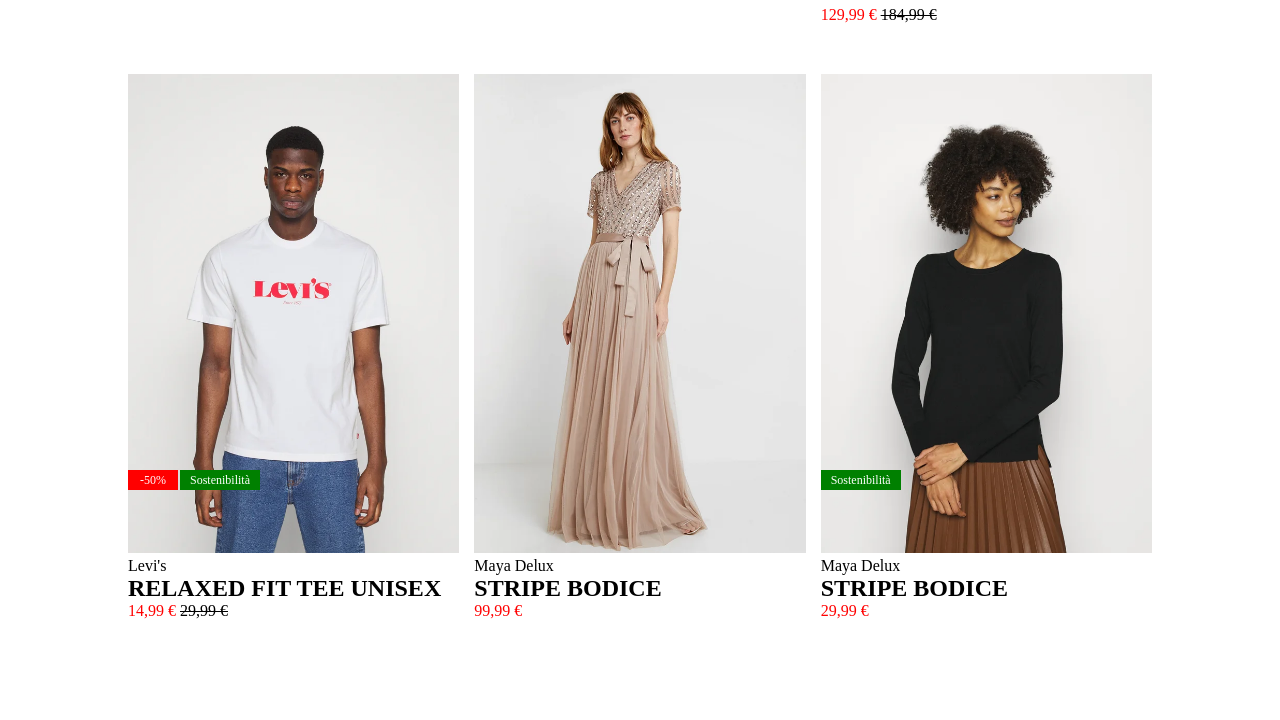
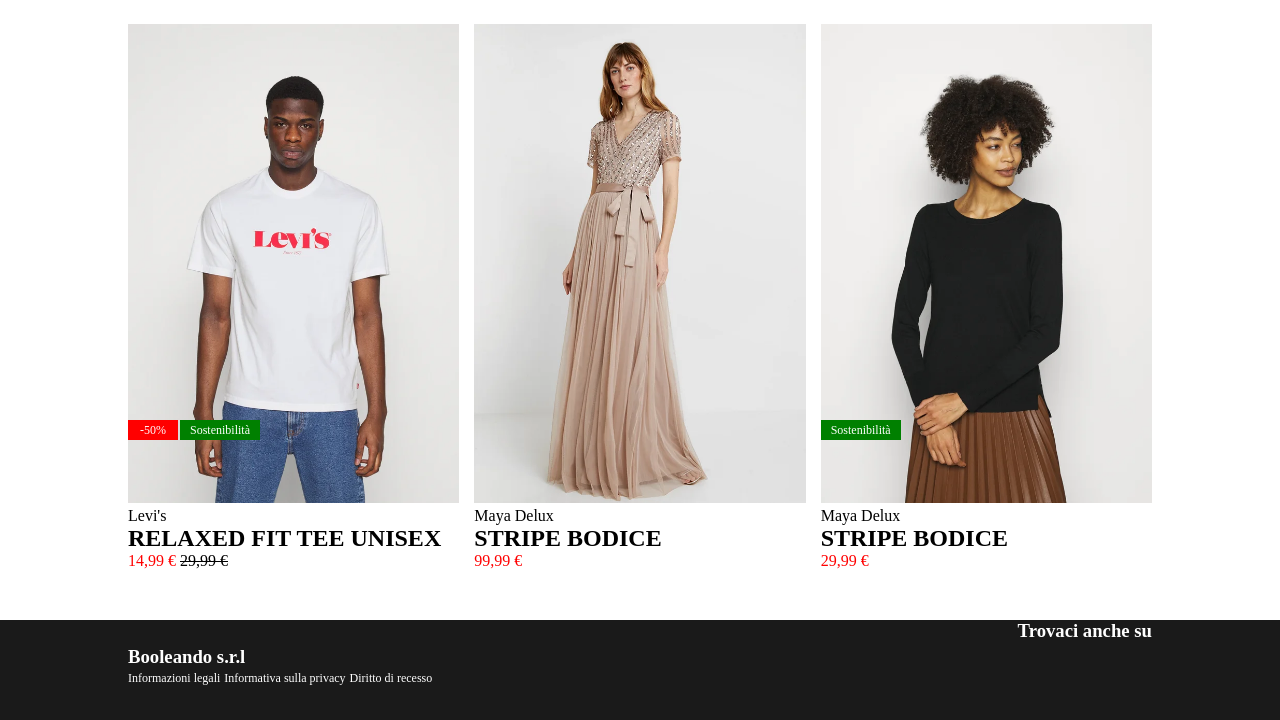
Before and after one commit to OttavioPaolini/html-css-boolando, a plain HTML site: page index.html in a window 1280 px wide. Shown: the part 848-1568 px from the top of the page. Before the commit the page ends 1518 px from the top, so only its background shows below. Drawn offline with Linux system fonts and the light colour scheme.

Commit message:
situazione critica con hover

```diff
--- a/css/style.css
+++ b/css/style.css
@@ -7,7 +7,11 @@
 img{
     max-width: 100%;
 }
-
+a{
+    font-size: 12px;
+    text-decoration: none;
+    color: white;
+}
 /* COMMON */
 .row{
     margin-bottom: 50px;
@@ -63,7 +67,7 @@
 /* NAVIGATOR BANNER */
 nav{
     background-color:  orange;
-    height: 100px;
+    height: 50px;
 }
 /* MAIN-SHOP */
 .col{
@@ -72,3 +76,17 @@
 .card{
     position: relative;
 }
+
+/* FOOTER */
+
+footer{
+    color: white;
+    height: 100px;
+    background-color: #1A1A1A;
+}
+.credit{
+    padding: 26px 0;
+}
+a{
+    padding: 1px 0;
+}
--- a/index.html
+++ b/index.html
@@ -85,7 +85,19 @@
 <!-- /main-shop -->
 
 <!-- footer -->
-    <footer></footer>
+    <footer>
+        <section class="container">
+            <div class="display-flex justify-content">
+                <div class="credit">
+                    <h3>Booleando s.r.l</h3>
+                    <a href="">Informazioni legali</a> <a href="">Informativa sulla privacy</a> <a href="">Diritto di recesso</a>
+                </div>
+                <div class="social">
+                    <h3>Trovaci anche su</h3>
+                </div>
+            </div>
+        </section>
+    </footer>
 <!-- /footer -->
 
 
```
